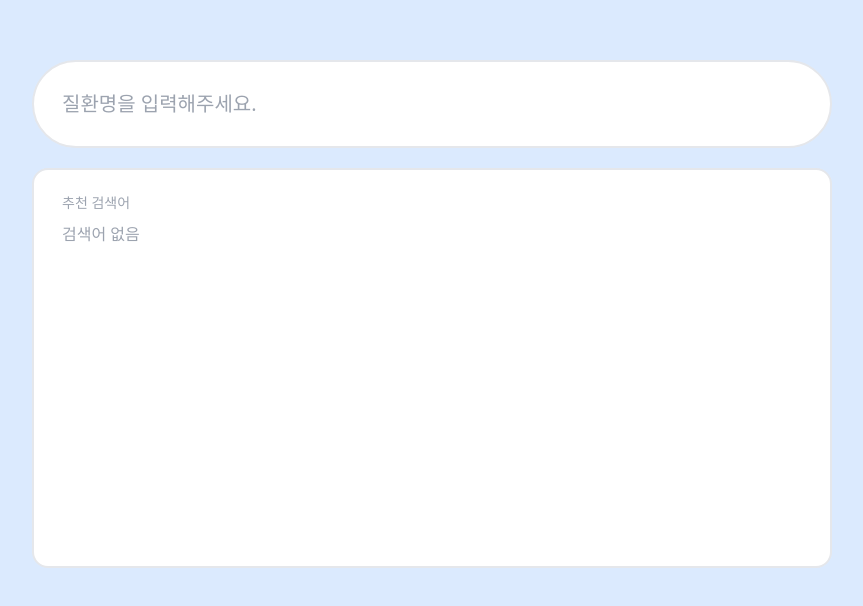
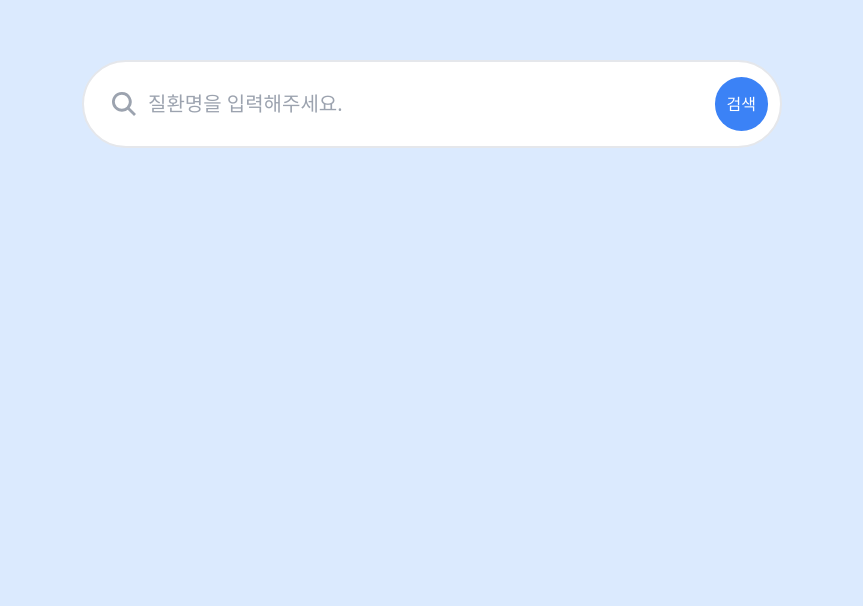
Before and after one commit to seongminn/wanted-pre-onboarding-11th-16-4, a React (Vite) app: page / in a window 1280 px wide. Shown: the part 164-770 px from the top of the page, without its empty margins (208-1071 px from the left). Built offline with nearby package versions, Linux system fonts and the light colour scheme.

Commit message:
refactor: 컴포넌트 분할
feat: SearchInput, SearchList, SearchItem 컴포넌트 생성
feat: SearchIcon 생성
style: 검생창 스타일 수정

```diff
--- a/src/App.tsx
+++ b/src/App.tsx
@@ -4,13 +4,15 @@ import { getSick } from '@/apis/sick';
 import Layout from '@/components/common/Layout';
 import { Sick } from '@/types/sick';
 
+import SearchInput from './components/common/search/SearchInput';
+import SearchList from './components/common/search/SearchList';
 import useDebouncedValue from './hooks/useDebounce';
 
 function App() {
-  const [sicks, setSicks] = useState<Sick[] | null>(null);
+  const [sicks, setSicks] = useState<Sick[]>([]);
   const [input, setInput] = useState<string>('');
 
-  const debounceOnChangeInput = useDebouncedValue<string>(input, 200);
+  const debounceOnChangeInput = useDebouncedValue<string>(input, 350);
 
   const onChangeInput = (e: ChangeEvent<HTMLInputElement>) => {
     setInput(e.target.value);
@@ -26,27 +28,9 @@ function App() {
 
   return (
     <Layout>
-      <form className="relative h-auto max-w-[800px] w-full">
-        <input
-          value={input}
-          onChange={onChangeInput}
-          className="w-full text-xl border-2 rounded-full p-7"
-          placeholder="질환명을 입력해주세요."
-        />
-        <div className="absolute w-full pt-5 mt-5 overflow-auto bg-white border-2 rounded-2xl min-h-[400px] max-h-96 top-full">
-          <span className="text-sm text-gray-400 px-7">추천 검색어</span>
-          {sicks?.length ? (
-            <ul className="pt-3">
-              {sicks?.map((sick) => (
-                <li key={sick.sickCd} className="py-2 px-7 hover:bg-slate-50">
-                  {sick.sickNm}
-                </li>
-              ))}
-            </ul>
-          ) : (
-            <div className="py-2 text-gray-400 px-7">검색어 없음</div>
-          )}
-        </div>
+      <form className="relative h-auto max-w-[700px] w-full">
+        <SearchInput input={input} onChangeInput={onChangeInput} />
+        {input && <SearchList sicks={sicks} />}
       </form>
     </Layout>
   );
--- /dev/null
+++ b/src/components/common/Icon/SearchIcon.tsx
@@ -0,0 +1,21 @@
+type IconProps = {
+  className?: string;
+};
+
+function SearchIcon(props: IconProps) {
+  const { className = 'w-4 h-4' } = props;
+
+  return (
+    <svg
+      className={className}
+      viewBox="0 0 16 16"
+      fill="currentColor"
+      preserveAspectRatio="none"
+      xmlns="http://www.w3.org/2000/svg"
+    >
+      <path d="M6.56 0a6.56 6.56 0 015.255 10.49L16 14.674 14.675 16l-4.186-4.184A6.56 6.56 0 116.561 0zm0 1.875a4.686 4.686 0 100 9.372 4.686 4.686 0 000-9.372z"></path>
+    </svg>
+  );
+}
+
+export default SearchIcon;
--- /dev/null
+++ b/src/components/common/search/SearchInput/index.tsx
@@ -0,0 +1,38 @@
+import { ChangeEvent } from 'react';
+
+import SearchIcon from '../../Icon/SearchIcon';
+
+type SearchInputProps = {
+  input: string;
+  onChangeInput: (e: ChangeEvent<HTMLInputElement>) => void;
+};
+
+const SearchInput = (props: SearchInputProps) => {
+  const { input, onChangeInput } = props;
+
+  return (
+    <div className="flex items-center w-full pr-3 bg-white border-2 rounded-full jutify-center">
+      <label
+        htmlFor="searchBar"
+        className="relative flex items-center justify-start flex-1 py-7 pl-7 mr-7"
+      >
+        <SearchIcon className="w-6 h-6 mr-3 fill-gray-400" />
+        <input
+          id="searchBar"
+          value={input}
+          onChange={onChangeInput}
+          className="flex-1 text-xl outline-none"
+          placeholder="질환명을 입력해주세요."
+        />
+      </label>
+      <button
+        type="button"
+        className="h-full px-3 text-white bg-blue-500 rounded-full aspect-square"
+      >
+        검색
+      </button>
+    </div>
+  );
+};
+
+export default SearchInput;
--- /dev/null
+++ b/src/components/common/search/SearchItem/index.tsx
@@ -0,0 +1,18 @@
+import SearchIcon from '../../Icon/SearchIcon';
+
+type SearchItemProps = {
+  sickNm: string;
+};
+
+const SearchItem = (props: SearchItemProps) => {
+  const { sickNm } = props;
+
+  return (
+    <li className="flex items-center py-2 px-7 hover:bg-slate-50">
+      <SearchIcon className="w-4 h-4 mr-3" />
+      <span>{sickNm}</span>
+    </li>
+  );
+};
+
+export default SearchItem;
--- /dev/null
+++ b/src/components/common/search/SearchList/index.tsx
@@ -0,0 +1,33 @@
+import { Sick } from '@/types/sick';
+
+import SearchItem from '../SearchItem';
+
+type SearchList = {
+  sicks: Sick[];
+};
+
+const SearchList = (props: SearchList) => {
+  const { sicks } = props;
+
+  if (!sicks.length) {
+    return (
+      <div className="absolute w-full py-5 mt-2 bg-white border-2 rounded-2xl top-full">
+        <span className="px-6 text-base text-gray-500">검색어 없음</span>
+      </div>
+    );
+  }
+
+  return (
+    <div className="absolute w-full py-5 mt-2 overflow-auto bg-white border-2 rounded-2xl max-h-96 top-full">
+      <span className="text-sm text-gray-400 px-7">추천 검색어</span>
+
+      <ul className="pt-3">
+        {sicks.map((sick) => (
+          <SearchItem key={sick.sickCd} sickNm={sick.sickNm} />
+        ))}
+      </ul>
+    </div>
+  );
+};
+
+export default SearchList;
```
